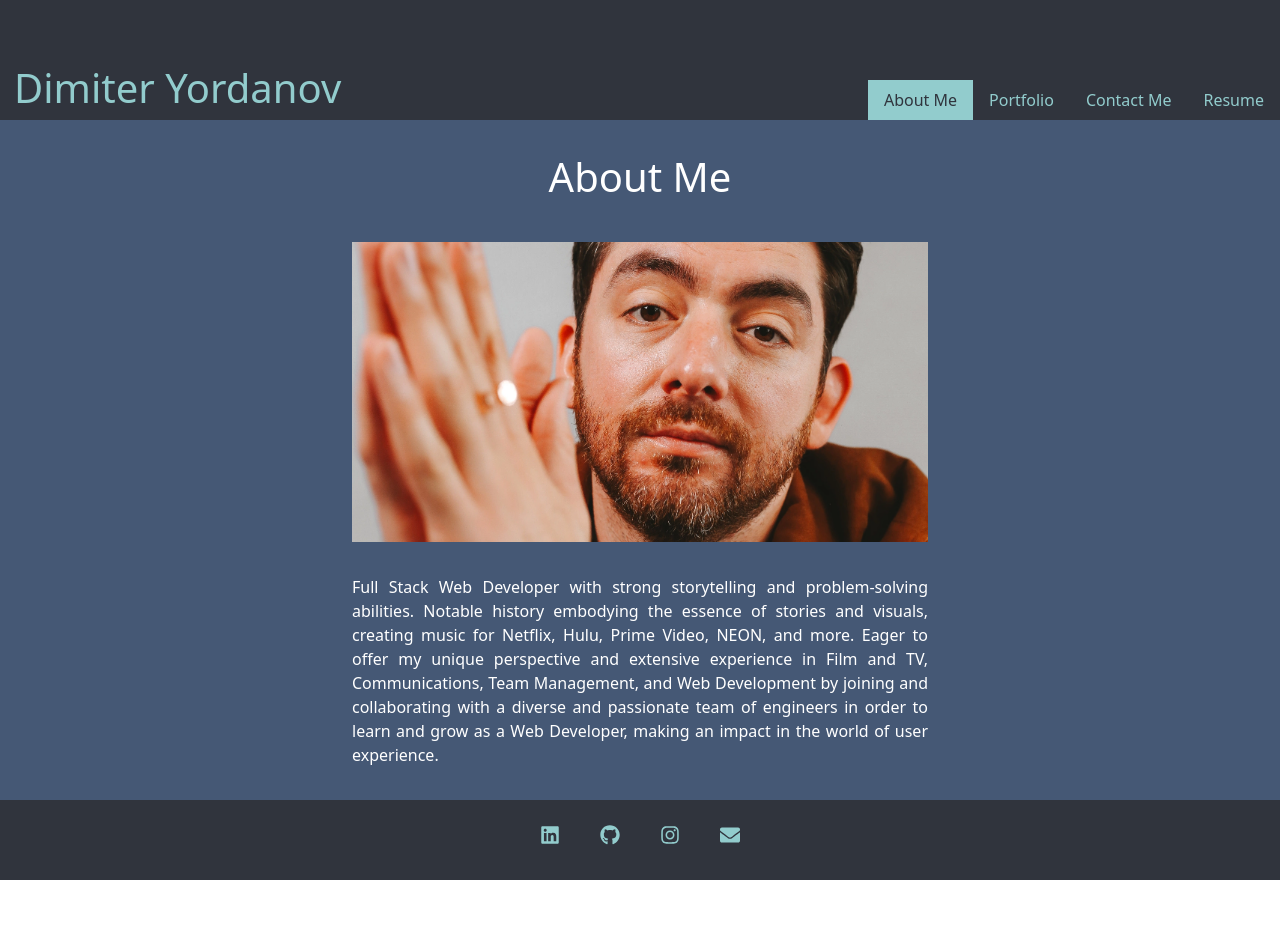
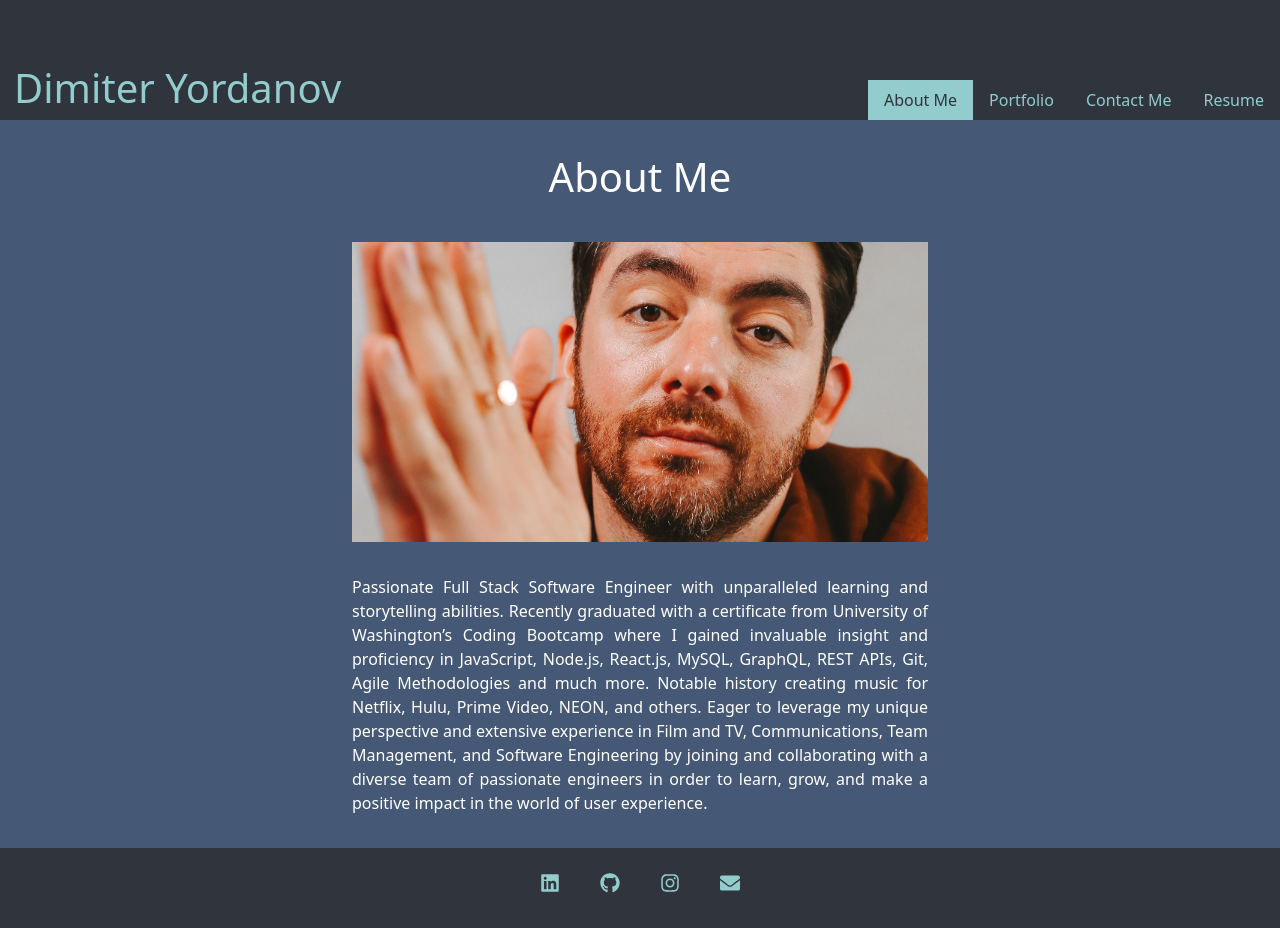
Before and after one commit to dimitermusic/react-portfolio, a React (Create React App) app: page / in a window 1280 px wide. Before the commit the page ends 880 px from the top, so only its background shows below. Built offline with nearby package versions, Linux system fonts and the light colour scheme.

Commit message:
updated about me

```diff
--- a/src/components/pages/AboutMe.js
+++ b/src/components/pages/AboutMe.js
@@ -10,7 +10,7 @@ export default function AboutMe() {
       </h1>
       <img src={dimiterProfile} alt="dimiter yordanov" />
       <p>
-        Full Stack Web Developer with strong storytelling and problem-solving abilities. Notable history embodying the essence of stories and visuals, creating music for Netflix, Hulu, Prime Video, NEON, and more. Eager to offer my unique perspective and extensive experience in Film and TV, Communications, Team Management, and Web Development by joining and collaborating with a diverse and passionate team of engineers in order to learn and grow as a Web Developer, making an impact in the world of user experience.
+        Passionate Full Stack Software Engineer with unparalleled learning and storytelling abilities. Recently graduated with a certificate from University of Washington’s Coding Bootcamp where I gained invaluable insight and proficiency in JavaScript, Node.js, React.js, MySQL, GraphQL, REST APIs, Git, Agile Methodologies and much more. Notable history creating music for Netflix, Hulu, Prime Video, NEON, and others. Eager to leverage my unique perspective and extensive experience in Film and TV, Communications, Team Management, and Software Engineering by joining and collaborating with a diverse team of passionate engineers in order to learn, grow, and make a positive impact in the world of user experience.
       </p>
     </div>
   );
```
